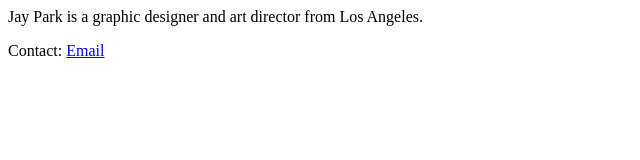
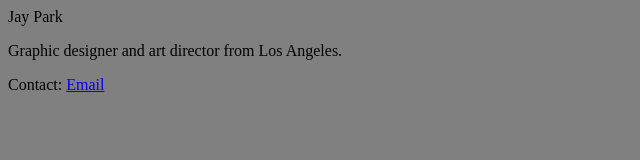
Before and after one commit to jayyparkk/portfolio, a plain HTML site: page index.html in a window 1280 px wide. Shown: the whole page, without its empty margins (0-640 px from the left). Drawn offline with Linux system fonts and the light colour scheme.

Commit message:
Update index.html

```diff
--- a/index.html
+++ b/index.html
@@ -1,8 +1,10 @@
 <html>
 <body>
+  <body style="background-color:grey;">
+  <p>Jay Park</p>
 
-<p>Jay Park is a graphic designer and art director from Los Angeles.</p>
+<p>Graphic designer and art director from Los Angeles.</p>
+
 <p>Contact: <a href="mailto:jaypark928@gmail.com">Email</a></p>
-
 </body>
 </html>
```
